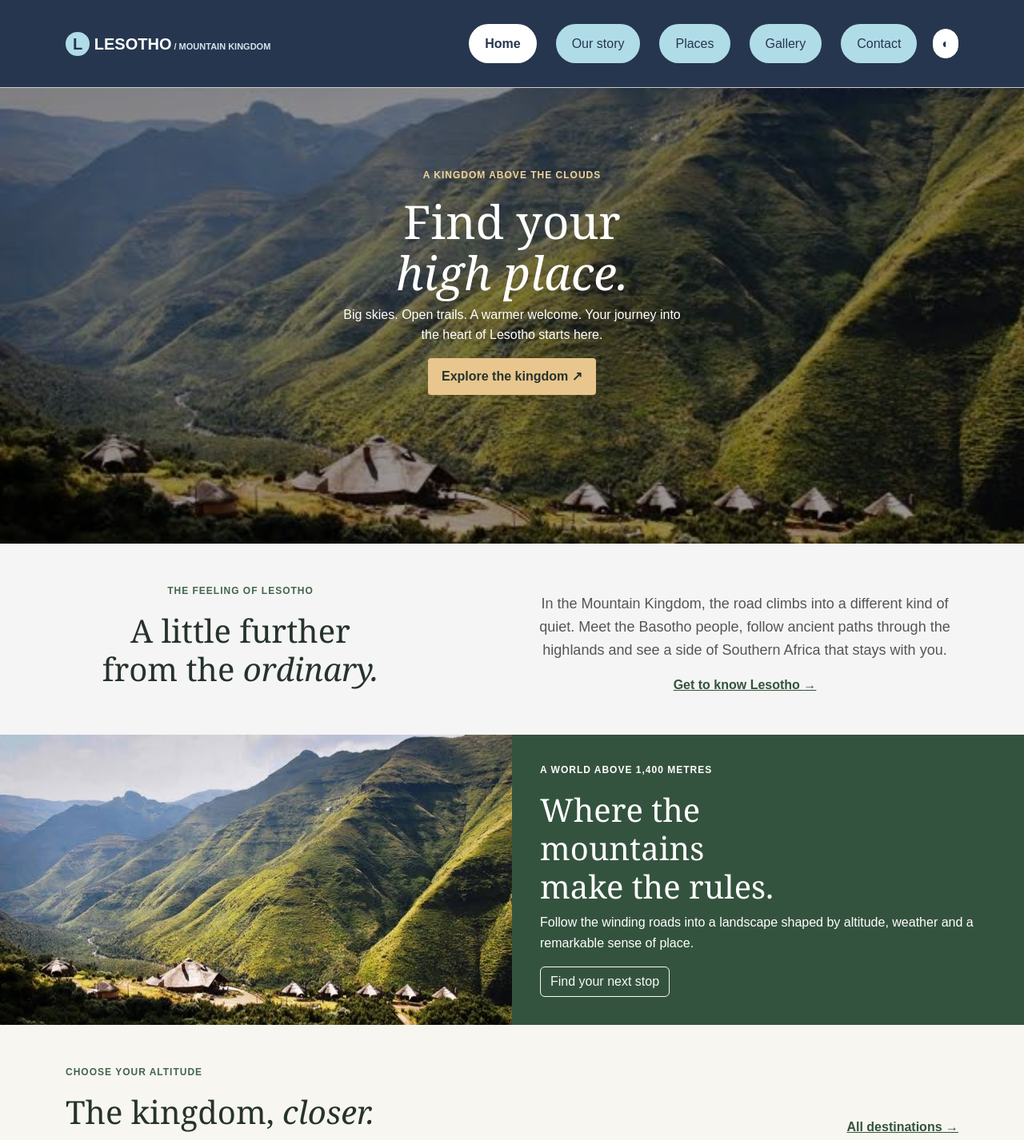
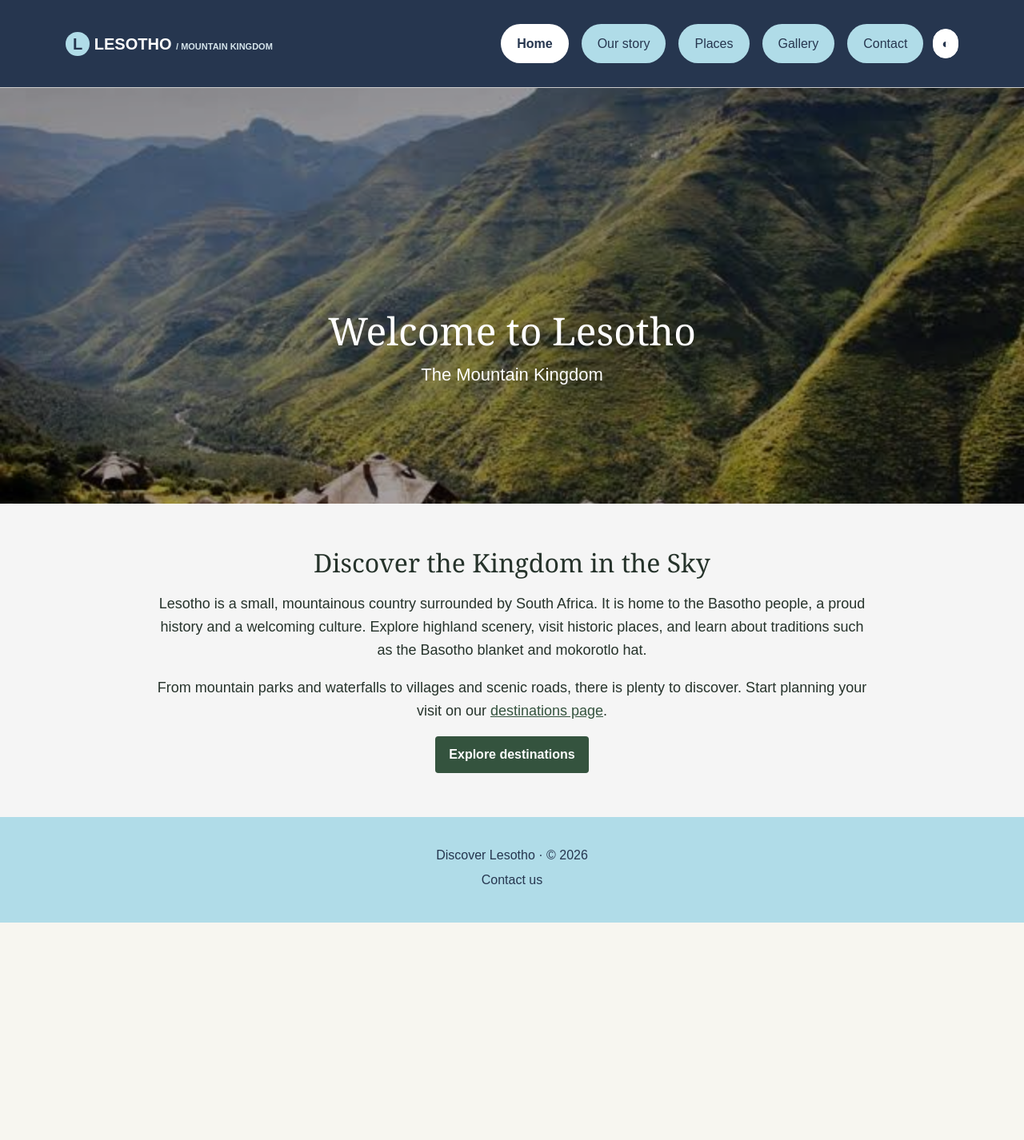
Before and after one commit to tumi8-pro/assignment2, a plain HTML site: page index.html in a window 1280 px wide. Shown: the top 1426 px of the page at 80% size. After the commit the page ends 1154 px from the top, so only its background shows below. Drawn offline with nearby package versions, Linux system fonts and the light colour scheme.

Commit message:
Simplify homepage layout

```diff
--- a/assets/css/basic.css
+++ b/assets/css/basic.css
@@ -212,6 +212,54 @@ a { color: #34533e; }
   width: 100%;
 }
 
+.home-hero {
+  position: relative;
+  margin-top: 110px;
+}
+
+.home-hero img {
+  display: block;
+  width: 100%;
+  height: 520px;
+  object-fit: cover;
+  filter: brightness(65%);
+}
+
+.home-hero-text {
+  position: absolute;
+  top: 50%;
+  left: 0;
+  width: 100%;
+  padding: 15px;
+  color: white;
+  text-align: center;
+}
+
+.home-hero-text h1 {
+  font-size: 48px;
+}
+
+.home-hero-text p {
+  font-size: 22px;
+}
+
+.home-welcome {
+  padding: 55px 15px;
+  background-color: #f5f5f5;
+  text-align: center;
+}
+
+.home-welcome p {
+  max-width: 900px;
+  margin: 18px auto;
+  font-size: 18px;
+}
+
+.site-footer p {
+  margin-bottom: 5px;
+  color: #26364f;
+}
+
 @media (max-width: 991px) {
   .site-nav { min-height: 0; }
   .site-nav .navbar-collapse { padding-top: 12px; }
@@ -223,6 +271,10 @@ a { color: #34533e; }
   .hero-home .hero-content { padding-top: 170px; }
   .page-hero { min-height: 400px; }
   .site-footer { color: #26364f; }
+  .home-hero { margin-top: 70px; }
+  .home-hero img { height: 380px; }
+  .home-hero-text h1 { font-size: 34px; }
+  .home-hero-text p { font-size: 18px; }
 }
 
 @media (max-width: 768px) {
--- a/index.html
+++ b/index.html
@@ -3,37 +3,61 @@
 <head>
   <meta charset="utf-8">
   <meta name="viewport" content="width=device-width, initial-scale=1">
-  <meta name="description" content="Discover the mountains, culture and unforgettable experiences of Lesotho.">
-  <title>Discover Lesotho | Mountain Kingdom</title>
-
-
-
+  <meta name="description" content="Discover Lesotho, the Mountain Kingdom, its people and mountain scenery.">
+  <title>Home | Discover Lesotho</title>
   <link href="https://cdn.jsdelivr.net/npm/bootstrap@5.3.3/dist/css/bootstrap.min.css" rel="stylesheet">
   <link href="assets/css/basic.css" rel="stylesheet">
 </head>
 <body>
   <a class="skip-link" href="#main">Skip to content</a>
   <header>
-  <nav class="navbar navbar-expand-lg fixed-top site-nav" aria-label="Main navigation">
-    <div class="container"><a class="navbar-brand" href="index.html"><span class="brand-mark">L</span> LESOTHO<span class="brand-light"> / MOUNTAIN KINGDOM</span></a>
-      <button class="navbar-toggler" type="button" data-bs-toggle="collapse" data-bs-target="#navMenu" aria-controls="navMenu" aria-expanded="false" aria-label="Toggle navigation"><span class="navbar-toggler-icon"></span></button>
-      <div class="collapse navbar-collapse" id="navMenu"><ul class="navbar-nav ms-auto align-items-lg-center gap-lg-3">
-        <li class="nav-item"><a class="nav-link active" href="index.html">Home</a></li><li class="nav-item"><a class="nav-link" href="about.html">Our story</a></li><li class="nav-item"><a class="nav-link" href="destinations.html">Places</a></li><li class="nav-item"><a class="nav-link" href="gallery.html">Gallery</a></li><li class="nav-item"><a class="nav-link" href="contact.html">Contact</a></li><li class="nav-item"><button class="theme-toggle" type="button" aria-label="Switch to dark mode">◐</button></li>
-      </ul></div>
+    <nav class="navbar navbar-expand-lg fixed-top site-nav" aria-label="Main navigation">
+      <div class="container">
+        <a class="navbar-brand" href="index.html"><span class="brand-mark">L</span> LESOTHO <span class="brand-light">/ MOUNTAIN KINGDOM</span></a>
+        <button class="navbar-toggler" type="button" data-bs-toggle="collapse" data-bs-target="#navMenu" aria-controls="navMenu" aria-expanded="false" aria-label="Toggle navigation">
+          <span class="navbar-toggler-icon"></span>
+        </button>
+        <div class="collapse navbar-collapse" id="navMenu">
+          <ul class="navbar-nav ms-auto align-items-lg-center gap-lg-2">
+            <li class="nav-item"><a class="nav-link active" href="index.html">Home</a></li>
+            <li class="nav-item"><a class="nav-link" href="about.html">Our story</a></li>
+            <li class="nav-item"><a class="nav-link" href="destinations.html">Places</a></li>
+            <li class="nav-item"><a class="nav-link" href="gallery.html">Gallery</a></li>
+            <li class="nav-item"><a class="nav-link" href="contact.html">Contact</a></li>
+            <li class="nav-item"><button class="theme-toggle" type="button" aria-label="Switch to dark mode">◐</button></li>
+          </ul>
+        </div>
+      </div>
+    </nav>
+  </header>
+
+  <main id="main">
+    <section class="home-hero" aria-labelledby="welcome-title">
+      <img src="assets/sehlabathebe.jfif" alt="Mountains in Lesotho beneath a wide sky">
+      <div class="home-hero-text">
+        <h1 id="welcome-title">Welcome to Lesotho</h1>
+        <p>The Mountain Kingdom</p>
+      </div>
+    </section>
+
+    <section class="home-welcome">
+      <div class="container">
+        <h2>Discover the Kingdom in the Sky</h2>
+        <p>Lesotho is a small, mountainous country surrounded by South Africa. It is home to the Basotho people, a proud history and a welcoming culture. Explore highland scenery, visit historic places, and learn about traditions such as the Basotho blanket and mokorotlo hat.</p>
+        <p>From mountain parks and waterfalls to villages and scenic roads, there is plenty to discover. Start planning your visit on our <a href="destinations.html">destinations page</a>.</p>
+        <a class="btn btn-dark-custom" href="destinations.html">Explore destinations</a>
+      </div>
+    </section>
+  </main>
+
+  <footer class="site-footer">
+    <div class="container text-center">
+      <p>Discover Lesotho · © <span data-year></span></p>
+      <a href="contact.html">Contact us</a>
     </div>
-  </nav></header><main id="main">
-    <section class="hero hero-home" aria-labelledby="hero-title"><div class="hero-shade"></div><div class="container hero-content"><p class="eyebrow">A kingdom above the clouds</p><h1 id="hero-title">Find your<br><em>high place.</em></h1><p class="hero-copy">Big skies. Open trails. A warmer welcome. Your journey into the heart of Lesotho starts here.</p><a class="btn btn-sand" href="destinations.html">Explore the kingdom <span aria-hidden="true">↗</span></a><div class="hero-note"><span class="note-line"></span> 29° 36′ S &nbsp; 28° 14′ E</div></div><div class="hero-caption">MALOTI MOUNTAINS · LESOTHO</div></section>
-    <section class="intro-section section-pad"><div class="container"><div class="row align-items-end g-5"><div class="col-lg-5"><p class="eyebrow eyebrow-dark">The feeling of Lesotho</p><h2 class="display-title">A little further<br>from the <em>ordinary.</em></h2></div><div class="col-lg-6 ms-lg-auto"><p class="intro-copy">In the Mountain Kingdom, the road climbs into a different kind of quiet. Meet the Basotho people, follow ancient paths through the highlands and see a side of Southern Africa that stays with you.</p><a class="text-link" href="about.html">Get to know Lesotho <span>→</span></a></div></div></div></section>
-    <section class="feature-band"><div class="feature-image" role="img" aria-label="Mountain landscape in Lesotho"></div><div class="feature-copy"><p class="eyebrow">A world above 1,400 metres</p><h2>Where the<br>mountains<br>make the rules.</h2><p>Follow the winding roads into a landscape shaped by altitude, weather and a remarkable sense of place.</p><a class="btn btn-outline-light" href="destinations.html">Find your next stop</a></div></section>
-    <section class="section-pad destinations-preview"><div class="container"><div class="section-heading"><div><p class="eyebrow eyebrow-dark">Choose your altitude</p><h2 class="display-title">The kingdom, <em>closer.</em></h2></div><a class="text-link d-none d-md-inline" href="destinations.html">All destinations →</a></div><div class="row g-4 mt-2">
-      <div class="col-md-4"><article class="place-card"><a href="destinations.html#sehlabathebe"><img src="assets/sehlabathebe.jfif" alt="Rugged mountain peaks beneath a clear sky"><div class="place-overlay"><span class="place-number">01 / NATURE</span><h3>Sehlabathebe</h3><span class="place-arrow">↗</span></div></a></article></div>
-      <div class="col-md-4"><article class="place-card"><a href="destinations.html#katse"><img src="assets/katse.jpg" alt="Mountain lake reflecting the surrounding peaks"><div class="place-overlay"><span class="place-number">02 / WATER</span><h3>Katse Dam</h3><span class="place-arrow">↗</span></div></a></article></div>
-      <div class="col-md-4"><article class="place-card"><a href="destinations.html#sani"><img src="assets/sani_pass.jfif" alt="A dramatic high mountain pass at sunset"><div class="place-overlay"><span class="place-number">03 / ADVENTURE</span><h3>Sani Pass</h3><span class="place-arrow">↗</span></div></a></article></div>
-    </div><div class="d-md-none mt-4"><a class="text-link" href="destinations.html">All destinations →</a></div></div></section>
-    <section class="quote-band"><div class="container text-center"><p class="eyebrow">Take the scenic route</p><blockquote>“The best journeys are the ones that take you <em>higher.</em>”</blockquote><a class="btn btn-sand" href="contact.html">Start planning</a></div></section>
-    <section class="section-pad journal-section"><div class="container"><div class="row g-5 align-items-center"><div class="col-lg-6"><img class="journal-image" src="assets/sehlabathebe.jfif" alt="Highland scenery in Lesotho"></div><div class="col-lg-5 ms-lg-auto"><p class="eyebrow eyebrow-dark">Go at your own pace</p><h2 class="display-title">Make room<br>for <em>wonder.</em></h2><p class="body-copy">Ride a Basotho pony along a hillside trail. Spend a night under a generous sky. Find a small village, share a meal, and let the day unfold.</p><a href="gallery.html" class="text-link">See the journey <span>→</span></a></div></div></div></section>
-    <section class="newsletter section-pad"><div class="container"><div class="row align-items-center g-4"><div class="col-lg-6"><p class="eyebrow">A little inspiration for the road</p><h2>Stories from<br>the <em>highlands.</em></h2></div><div class="col-lg-5 ms-lg-auto"><form class="newsletter-form" data-newsletter novalidate><label class="visually-hidden" for="newsletter-email">Email address</label><div class="input-group"><input class="form-control" id="newsletter-email" type="email" placeholder="Your email address" required><button class="btn btn-sand" type="submit">Sign me up ↗</button></div><div class="form-feedback" aria-live="polite"></div><small>Occasional travel notes. No noise.</small></form></div></div></div></section>
-  </main>
-  <footer class="site-footer"><div class="container"><div class="row gy-4 align-items-start"><div class="col-md-5"><a class="navbar-brand footer-brand" href="index.html"><span class="brand-mark">L</span> LESOTHO</a><p class="footer-tag">A kingdom above the clouds.</p></div><div class="col-6 col-md-2"><h2>Explore</h2><a href="about.html">Our story</a><a href="destinations.html">Places</a><a href="gallery.html">Gallery</a></div><div class="col-6 col-md-2"><h2>Plan</h2><a href="contact.html">Contact us</a><a href="contact.html#booking">Trip enquiry</a></div><div class="col-md-3 footer-bottom">© <span data-year></span> Discover Lesotho<br>Made for the open road.</div></div></div></footer>
-  <script src="https://cdn.jsdelivr.net/npm/bootstrap@5.3.3/dist/js/bootstrap.bundle.min.js"></script><script src="assets/js/main.js"></script>
-</body></html>
+  </footer>
+
+  <script src="https://cdn.jsdelivr.net/npm/bootstrap@5.3.3/dist/js/bootstrap.bundle.min.js"></script>
+  <script src="assets/js/main.js"></script>
+</body>
+</html>
```
